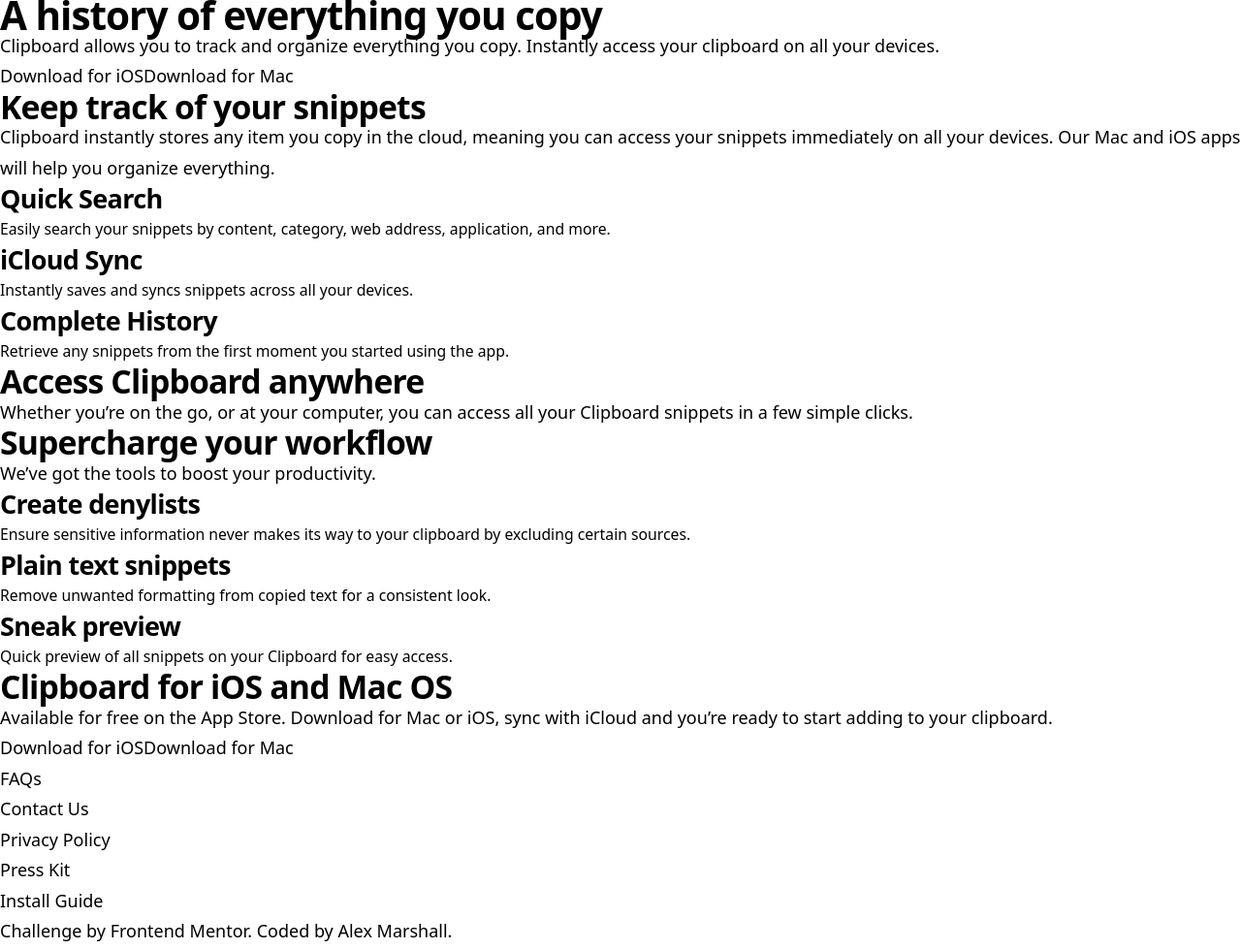
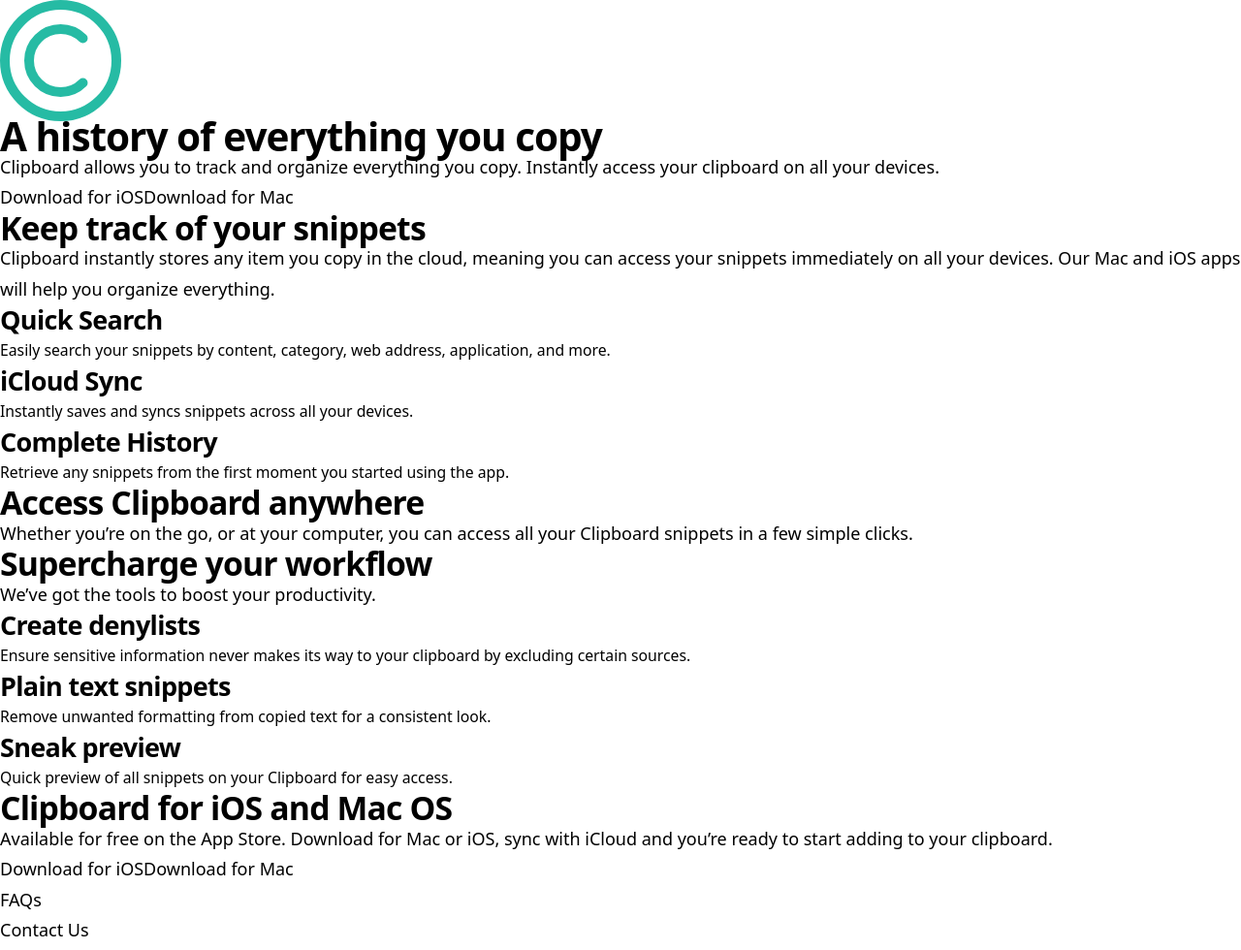
Before and after one commit to AlexKMarshall/clipboard-landing-page, a Gatsby site: page / in a window 1280 px wide. Shown: the top 980 px of the page at 97% size. Built offline with nearby package versions, Linux system fonts and the light colour scheme; Gatsby itself is replaced by a stand-in of ours; a web font is replaced by a local one.

Commit message:
Add logo

```diff
--- a/src/pages/index.js
+++ b/src/pages/index.js
@@ -2,9 +2,14 @@
 
 import SEO from "../components/seo";
 
+import logo from "../images/logo.svg";
+
 const IndexPage = () => (
   <>
     <SEO title="Landing Page" />
+
+    <img src={logo} alt="Clipboard logo of a C within a circle" srcset="" />
+
     <h1 className="text-4xl font-bold tracking-tight">
       A history of everything you copy
     </h1>
```
Also changed, not shown: src/images/bg-header-desktop.png (added), src/images/bg-header-mobile.png (added), src/images/favicon-32x32.png (added), src/images/icon-blacklist.svg (added), src/images/icon-facebook.svg (added), src/images/icon-instagram.svg (added), src/images/icon-preview.svg (added), src/images/icon-text.svg (added), src/images/icon-twitter.svg (added), src/images/image-computer.png (added), src/images/image-devices.png (added), src/images/logo-google.png (added), src/images/logo-hp.png (added), src/images/logo-ibm.png (added), 3 more files.
